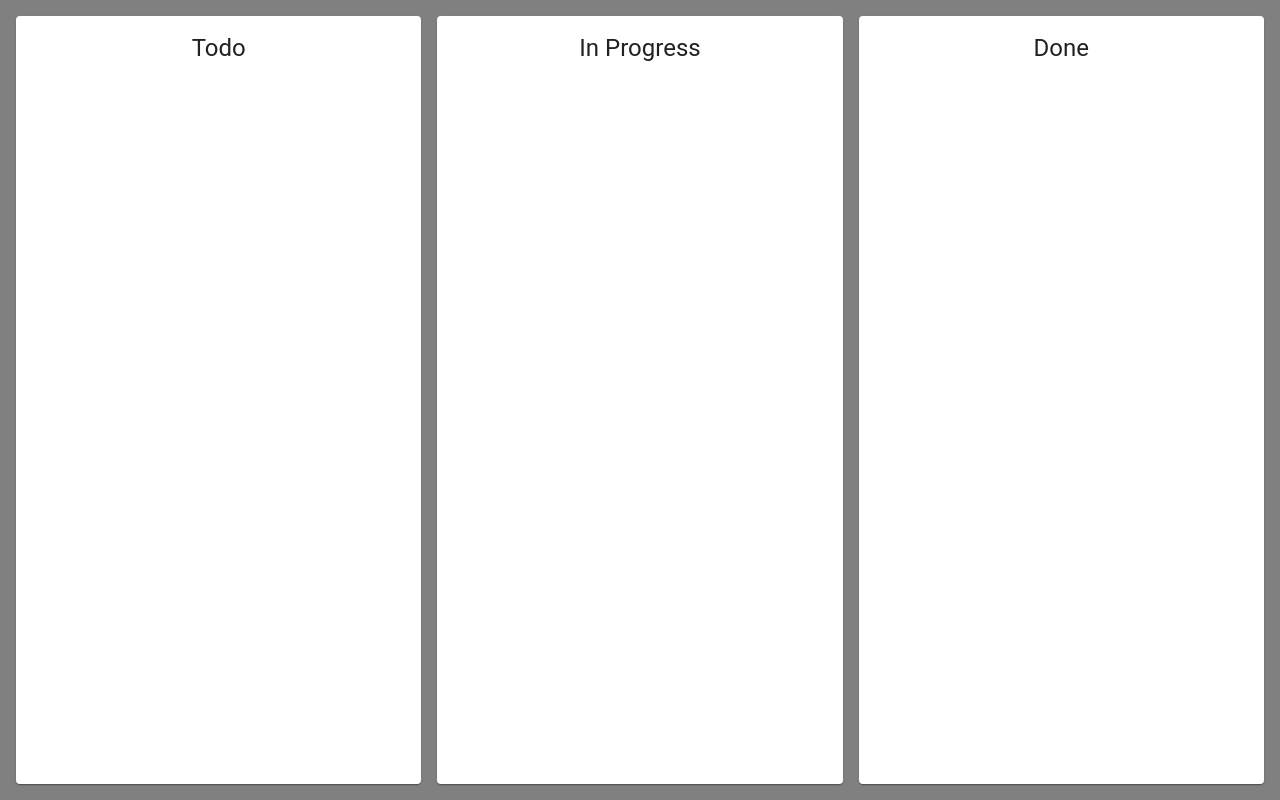
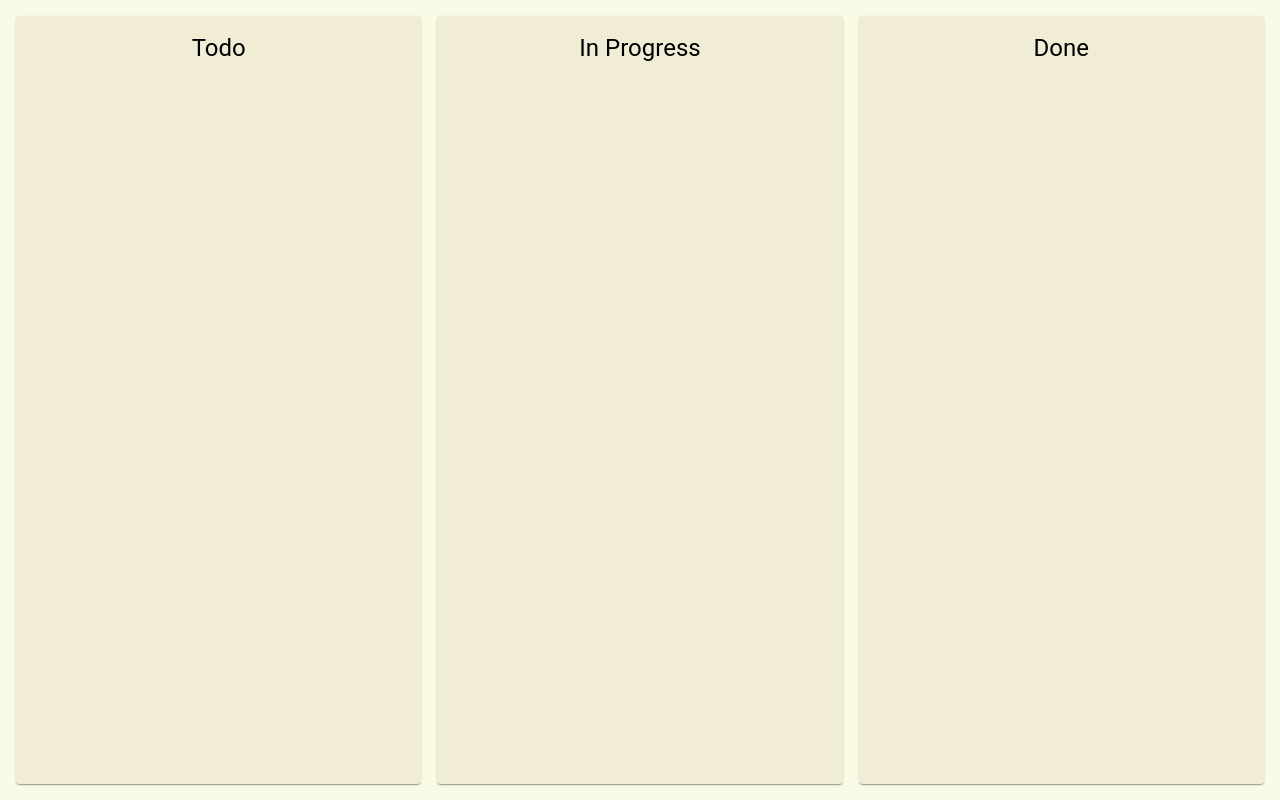
Before and after one commit to talehto/react-tests, a React (Vite) app in the folder agile-sprint-view2/: page / in a window 1280 px wide. Built offline with nearby package versions, Linux system fonts and the light colour scheme.

Commit message:
Refactored "setting colors"

```diff
--- a/agile-sprint-view2/src/App.tsx
+++ b/agile-sprint-view2/src/App.tsx
@@ -1,20 +1,21 @@
 import React from 'react';
 import Box from '@mui/material/Box';
 import Grid from '@mui/material/Grid2';
-import { CssBaseline, ThemeProvider, createTheme } from '@mui/material';
+import { CssBaseline, ThemeProvider } from '@mui/material';
 import ColumnHeader from './components/ColumnHeader';
+import theme from './theme';
 
-const theme = createTheme();
+// const theme = createTheme();
 
 const App: React.FC = () => {
   return (
     <ThemeProvider theme={theme}>
       <CssBaseline />
-      <Box sx={{ flexGrow: 1, width: "100vw", height: "100vh", bgcolor: 'gray' }}>
+      <Box sx={{ flexGrow: 1, width: "100vw", height: "100vh", bgcolor: 'background.default' }}>
         <Grid container spacing={2} sx={{ mr: 2, ml: 2 }}>
-          <ColumnHeader title="Todo" size={{ xs: 4, md: 4 }}  />
-          <ColumnHeader title="In Progress" size={{ xs: 4, md: 4 }}  />
-          <ColumnHeader title="Done" size={{ xs: 4, md: 4 }} />
+          <ColumnHeader title="Todo" size={{ xs: 4, md: 4 }} sx_args={{ mt: 2 }} />
+          <ColumnHeader title="In Progress" size={{ xs: 4, md: 4 }} sx_args={{ mt: 2 }}  />
+          <ColumnHeader title="Done" size={{ xs: 4, md: 4 }} sx_args={{ mt: 2 }} />
         </Grid>
       </Box>
     </ThemeProvider>
--- a/agile-sprint-view2/src/components/ColumnHeader.tsx
+++ b/agile-sprint-view2/src/components/ColumnHeader.tsx
@@ -2,17 +2,21 @@ import React from 'react';
 import Grid from '@mui/material/Grid2';
 import Card from '@mui/material/Card';
 import CardHeader from '@mui/material/CardHeader';
+import { useTheme } from '@mui/material/styles';
+import { SxProps, Theme } from '@mui/system';
 
 interface ColumnHeaderProps {
   title: string;
   size: { xs: number, sm?: number, md?: number, lg?: number, xl?: number };
-  margin?: string | number;
+  sx_args?: SxProps<Theme>;
 }
 
-const ColumnHeader: React.FC<ColumnHeaderProps> = ({ title, size }) => {
+const ColumnHeader: React.FC<ColumnHeaderProps> = ({ title, size, sx_args }) => {
+  const theme = useTheme();
+
   return (
     <Grid size={size} sx={{  }}>
-      <Card sx={{ mt: 2 }}>
+      <Card sx={{ backgroundColor: theme.palette.column_background.default, ...sx_args }}>
         <CardHeader title={title}
           sx={{ height: "96vh", textAlign: 'center', alignItems: 'flex-start' }}
         />
--- /dev/null
+++ b/agile-sprint-view2/src/theme.tsx
@@ -0,0 +1,32 @@
+import { createTheme, PaletteOptions } from '@mui/material/styles';
+
+declare module '@mui/material/styles' {
+  interface PaletteOptions {
+    column_background?: {
+      default: string;
+    };
+  }
+}
+
+const theme = createTheme({
+  palette: {
+    primary: {
+      main: '#1976d2', // Replace with your primary color
+    },
+    secondary: {
+      main: '#dc004e', // Replace with your secondary color
+    },
+    background: {
+      default: '#F9FBE7', // Replace with your background color
+    },
+    text: {
+      primary: '#000000', // Replace with your primary text color
+      secondary: '#ffffff', // Replace with your secondary text color
+    },    // Add more colors as needed
+    column_background: {
+      default: '#F0EDD4', // Replace with your column background color
+    },
+  }
+});
+
+export default theme;
```
Also changed, not shown: 1 other file (tests, documents, lock files or other folders).
